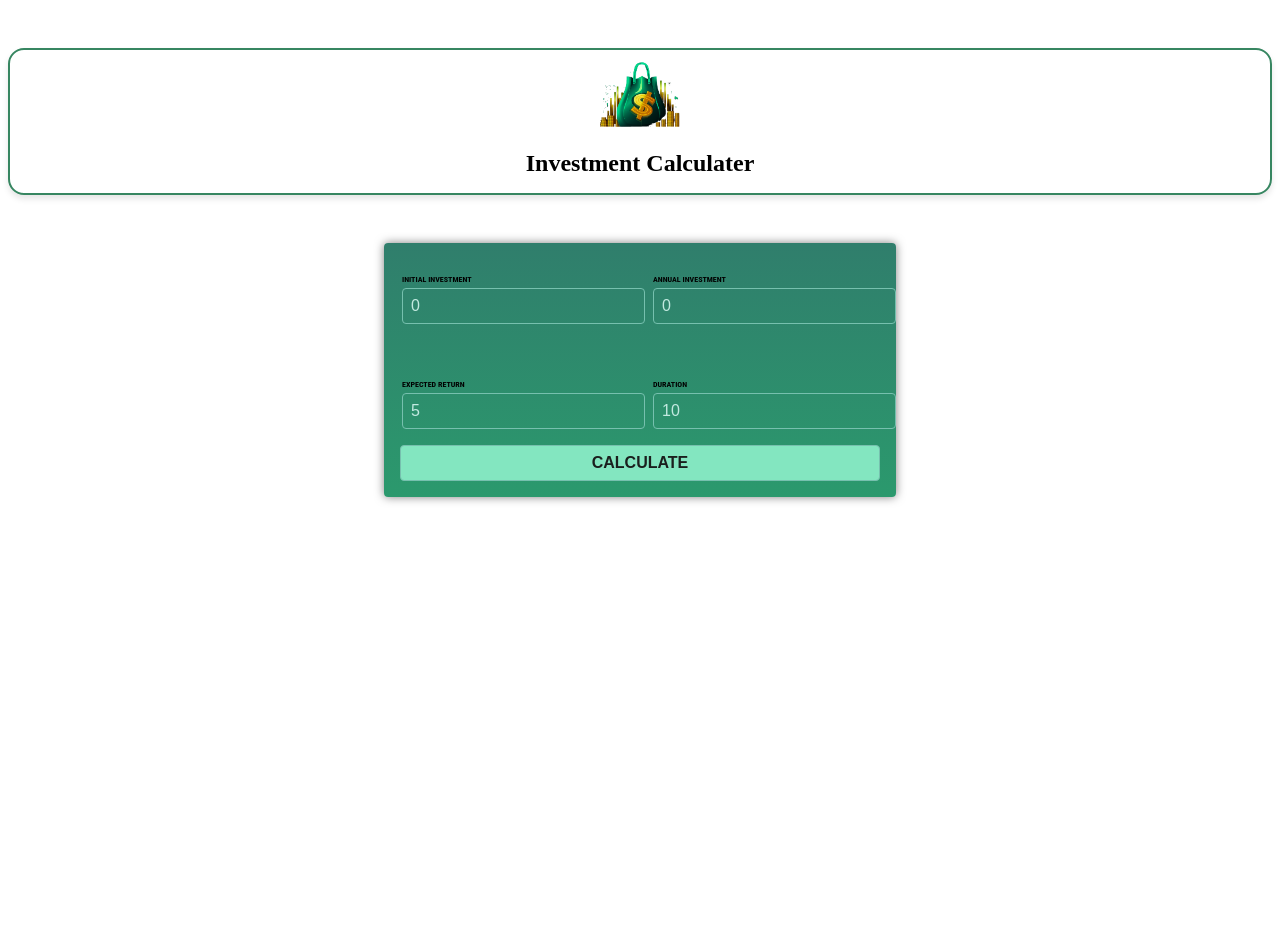
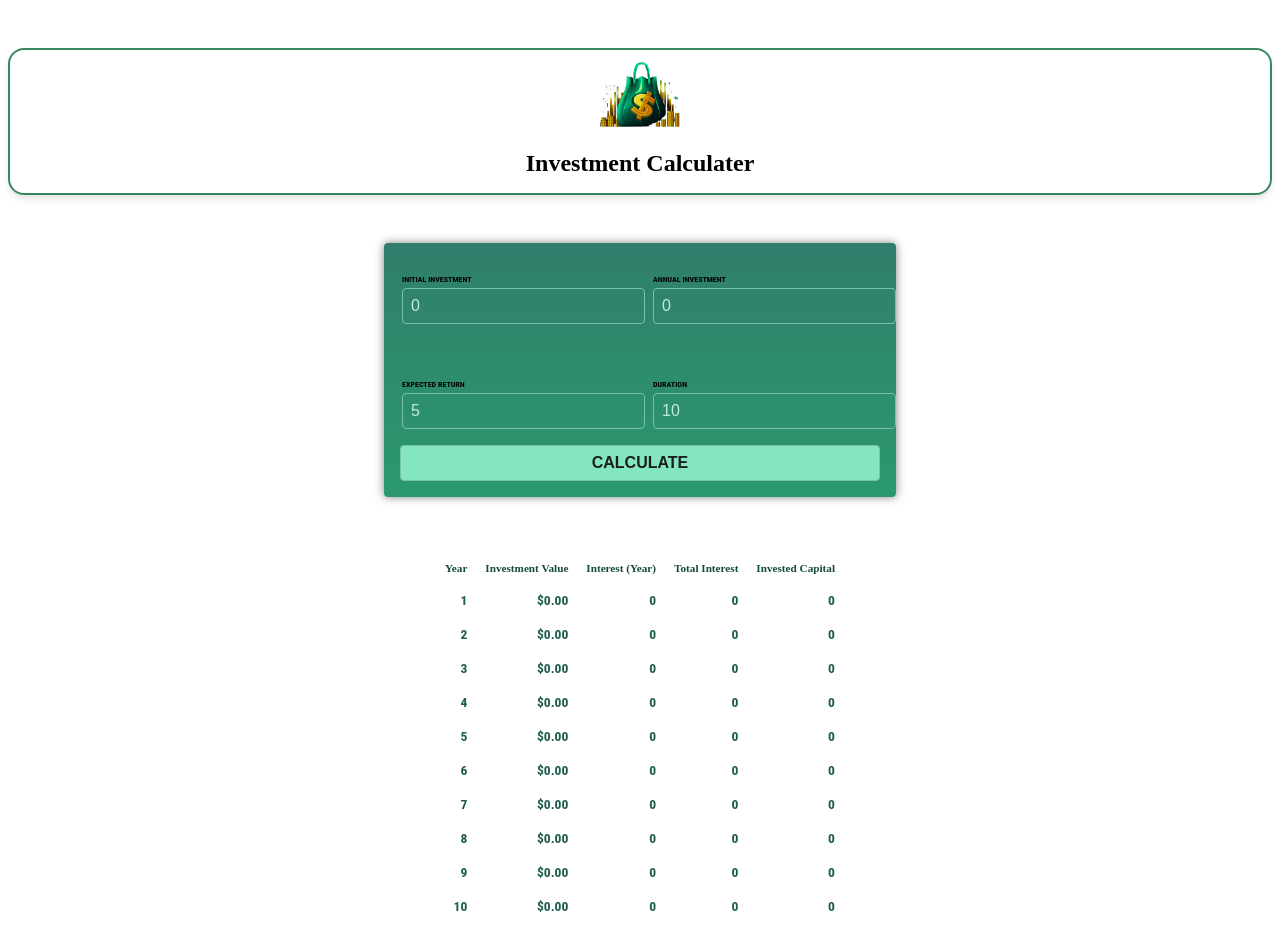
Before and after one commit to daniel-pohl/Investment-Calculator, an Angular app in the folder Investment-Calculator/: page / in a window 1280 px wide. Both pictures are taken after a click on the button "CALCULATE". Shown: the top 950 px of the page. Before the commit the page ends 800 px from the top, so only its background shows below. Built offline with nearby package versions, Linux system fonts and the light colour scheme.

Commit message:
creating new component investment result as a table

```diff
--- a/Investment-Calculator/src/app/app.component.html
+++ b/Investment-Calculator/src/app/app.component.html
@@ -1,3 +1,5 @@
 <app-header />
 
 <app-user-unput (calculate)="onCalculateInvestmentResults($event)" />
+
+<app-investment-result [results]="resultsData" />
--- a/Investment-Calculator/src/app/app.component.ts
+++ b/Investment-Calculator/src/app/app.component.ts
@@ -2,16 +2,27 @@ import { Component } from '@angular/core';
 import { HeaderComponent } from "./header/header.component";
 import { UserUnputComponent } from "./user-unput/user-unput.component";
 import { Investmentinput } from './investment-input.model';
+import { InvestmentResultComponent } from "./investment-result/investment-result.component";
 
 @Component({
   selector: 'app-root',
   standalone: true,
-  imports: [HeaderComponent, UserUnputComponent],
+  imports: [HeaderComponent, UserUnputComponent, InvestmentResultComponent],
   templateUrl: './app.component.html',
   styleUrl: './app.component.css'
 })
 export class AppComponent {
+
   title = 'Investment-Calculator';
+
+  resultsData?: {
+      year: number,
+      interest: number,
+      valueEndOfYear: number,
+      annualInvestment: number,
+      totalInterest: number,
+      totalAmountInvested: number,
+    }[];
 
   onCalculateInvestmentResults(data:Investmentinput) {
     const {initialInvestment, duration, expectedReturn, annualInvestment} = data;
@@ -34,6 +45,8 @@ export class AppComponent {
       });
     }
     //return annualData;
-    console.log(annualData);
+    //console.log(annualData);
+
+    this.resultsData = annualData;
   }
 }
--- /dev/null
+++ b/Investment-Calculator/src/app/investment-result/investment-result.component.css
@@ -0,0 +1,22 @@
+table {
+  max-width: 50rem;
+  margin: 2rem auto;
+  padding: 1rem;
+  table-layout: fixed;
+  border-spacing: 1rem;
+  text-align: right;
+}
+.center {
+  text-align: center;
+}
+
+table thead {
+  font-size: 0.7rem;
+  color: #134c36;
+}
+
+table tbody {
+  font-family: "Roboto Condensed", sans-serif;
+  font-size: 0.85rem;
+  color: #1d5b4d;
+}
--- /dev/null
+++ b/Investment-Calculator/src/app/investment-result/investment-result.component.html
@@ -0,0 +1,27 @@
+@if (!results){
+<p class="center">Please enter Values and press calculate button.</p>
+}@else{
+<table>
+  <thead>
+    <tr>
+      <th>Year</th>
+      <th>Investment Value</th>
+      <th>Interest (Year)</th>
+      <th>Total Interest</th>
+      <th>Invested Capital</th>
+    </tr>
+
+  </thead>
+  <tbody>
+    @for (result of results; track result.year) {
+    <tr>
+      <th>{{result.year}}</th>
+      <th>{{result.valueEndOfYear | currency}}</th>
+      <th>{{result.interest}}</th>
+      <th>{{result.totalInterest}}</th>
+      <th>{{result.totalAmountInvested}}</th>
+    </tr>
+    }
+  </tbody>
+</table>
+}
```
Also changed, not shown: Investment-Calculator/src/app/investment-result/investment-result.component.ts (added, +19 -0 lines).
